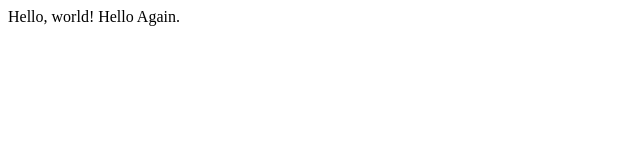
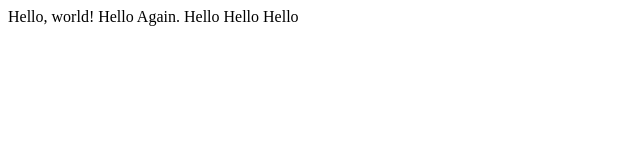
Before and after one commit to incmak/lecture0, a plain HTML site: page index.html in a window 1280 px wide. Shown: the whole page, without its empty margins (0-640 px from the left). Drawn offline with Linux system fonts and the light colour scheme.

Commit message:
Update index.html

```diff
--- a/index.html
+++ b/index.html
@@ -4,6 +4,6 @@
         <title>My Webpage</title>
     </head>
     <body>
-        Hello, world! Hello Again.
+        Hello, world! Hello Again. Hello Hello Hello
     </body>
 </html>
```
